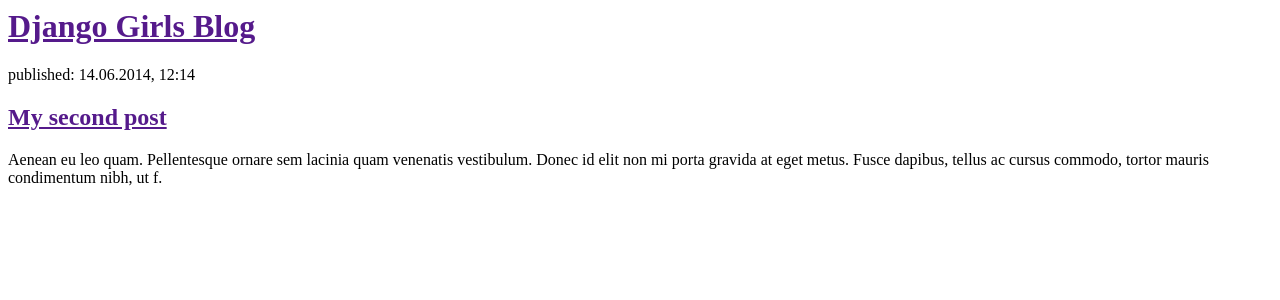
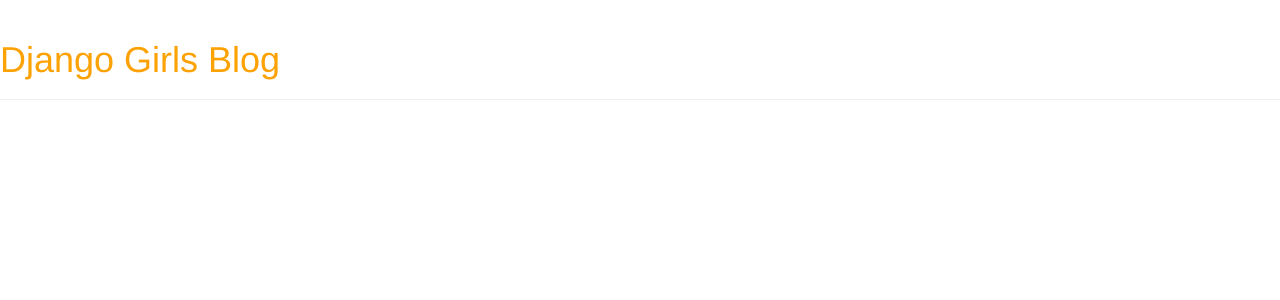
Before and after one commit to tempo13/my_first_blog, a Django app: page / in a window 1280 px wide. Shown: the top 300 px of the page. Run offline with Django 3.2, Linux system fonts and the light colour scheme; tables that the repository leaves empty hold one stand-in row (values such as "Sample post"); some libraries are stand-ins or nearby versions.

Commit message:
Added view and template for detailed blog post as well as Css for the site.

```diff
--- /dev/null
+++ b/blog/static/css/blog.css
@@ -0,0 +1,3 @@
+h1 a {
+    color: #FCA205;
+}
--- /dev/null
+++ b/blog/templates/blog/base.html
@@ -0,0 +1,23 @@
+{% load staticfiles %}
+<html>
+    <head>
+        <title>Django Girls blog</title>
+        <link rel="stylesheet" href="//maxcdn.bootstrapcdn.com/bootstrap/3.2.0/css/bootstrap.min.css">
+        <link rel="stylesheet" href="//maxcdn.bootstrapcdn.com/bootstrap/3.2.0/css/bootstrap-theme.min.css">
+        <link href='//fonts.googleapis.com/css?family=Lobster&subset=latin,latin-ext' rel='stylesheet' type='text/css'>
+        <link rel="stylesheet" href="{% static 'css/blog.css' %}">
+    </head>
+    <body>
+        <div class="page-header">
+        <h1><a href="/">Django Girls Blog</a></h1>
+    </div>
+    <div class="content container">
+        <div class="row">
+            <div class="col-md-8">
+            {% block content %}
+            {% endblock %}
+            </div>
+        </div>
+    </div>
+    </body>
+</html>
--- a/blog/templates/blog/post_list.html
+++ b/blog/templates/blog/post_list.html
@@ -1,23 +1,13 @@
-<html>
-    <head>
-        <title>Django Girls blog</title>
-    </head>
-    <body>
-        <div>
-            <h1><a href="">Django Girls Blog</a></h1>
+{% extends 'blog/base.html' %}
+
+{% block content %}
+    {% for post in posts %}
+        <div class="post">
+            <div class="date">
+                {{ post.published_date }}
+            </div>
+            <h1><a href="{% url 'post_detail' pk=post.pk %}">{{ post.title }}</a></h1>
+            <p>{{ post.text|linebreaksbr }}</p>
         </div>
-        {% for post in posts %}
-        <div>
-            <p>published: {{post.published_date}}</p>
-            <h2><a href="">{{post.title}}</a></h2>
-            <p>{{post.text|linebreaksbr}}</p>
-        </div>
-        {%endfor%}
-
-        <div>
-            <p>published: 14.06.2014, 12:14</p>
-            <h2><a href="">My second post</a></h2>
-            <p>Aenean eu leo quam. Pellentesque ornare sem lacinia quam venenatis vestibulum. Donec id elit non mi porta gravida at eget metus. Fusce dapibus, tellus ac cursus commodo, tortor mauris condimentum nibh, ut f.</p>
-        </div>
-    </body>
-</html>
+    {% endfor %}
+{% endblock %}
--- a/blog/urls.py
+++ b/blog/urls.py
@@ -3,4 +3,5 @@ from . import views
 
 urlpatterns = [
     url(r'^$', views.post_list, name='post_list'),
+    url(r'^post/(?P<pk>\d+)/$', views.post_detail, name='post_detail'),
 ]
--- a/blog/views.py
+++ b/blog/views.py
@@ -1,9 +1,14 @@
 from django.shortcuts import render
 from django.utils import timezone
 from .models import Post
+from django.shortcuts import render, get_object_or_404
 
 def post_list(request):
     posts = Post.objects.filter(published_date__lte=timezone.now()).order_by('published_date')
     return render(request, 'blog/post_list.html', {'posts':posts})
 
+def post_detail(request, pk):
+    post = get_object_or_404(Post, pk=pk)
+    return render(request, 'blog/post_detail.html', {'post': post})
+
 # Create your views here.
```
Also changed, not shown: blog/templates/blog/post_detail.html (added, +13 -0 lines).
